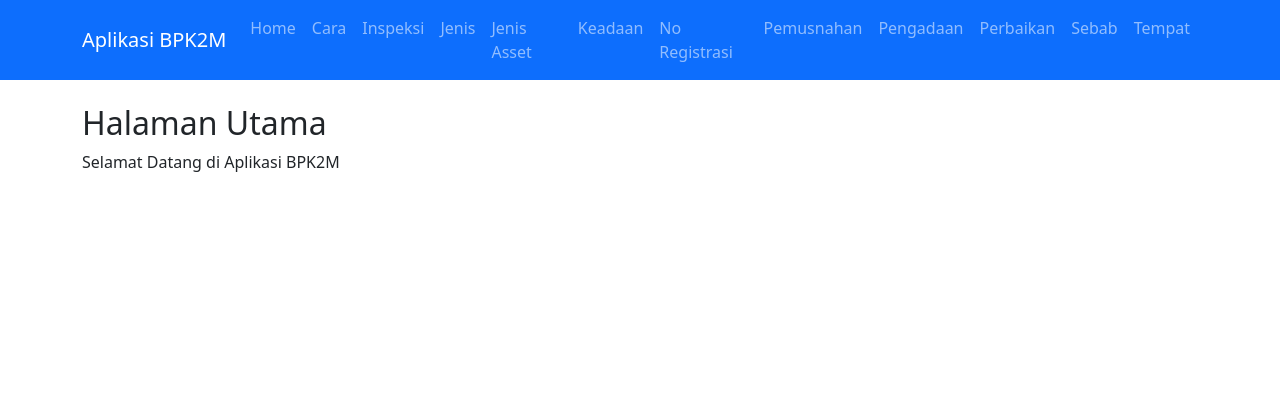
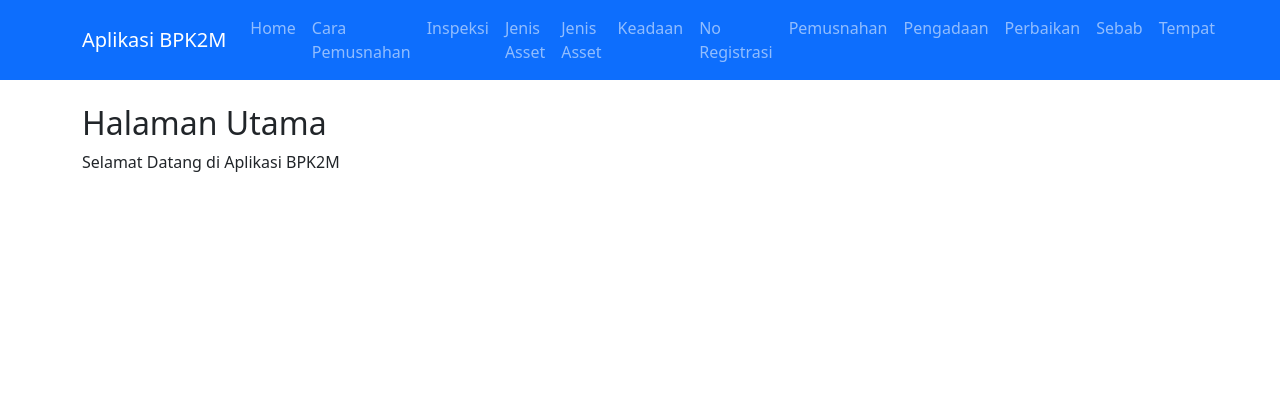
Before and after one commit to izankzoss/BPK2M, a PHP site: page /admin.php in a window 1280 px wide. Shown: the top 420 px of the page. Run offline with PHP 8.4, Linux system fonts and the light colour scheme; some libraries are stand-ins or nearby versions.

Commit message:
Update admin.php

```diff
--- a/admin.php
+++ b/admin.php
@@ -28,16 +28,16 @@ include "config/__config_database.php";
                         <a class="nav-link" href="<?php echo base_url(); ?>">Home</a>
                     </li>
                     <li class="nav-item">
-                        <a class="nav-link <?php echo isset($_GET['target']) && $_GET['target'] == 'cara' ? "active" : ""; ?>" href="<?php echo base_url(); ?>admin.php?target=cara">Cara</a>
+                        <a class="nav-link <?php echo isset($_GET['target']) && $_GET['target'] == 'cara' ? "active" : ""; ?>" href="<?php echo base_url(); ?>admin.php?target=cara_pemusnahan">Cara Pemusnahan</a>
                     </li>
                     <li class="nav-item">
                         <a class="nav-link <?php echo isset($_GET['target']) && $_GET['target'] == 'inspeksi' ? "active" : ""; ?>" href="<?php echo base_url(); ?>admin.php?target=inspeksi">Inspeksi</a>
                     </li>
                     <li class="nav-item">
-                        <a class="nav-link <?php echo isset($_GET['target']) && $_GET['target'] == 'jenis' ? "active" : ""; ?>" href="<?php echo base_url(); ?>admin.php?target=jenis">Jenis</a>
+                        <a class="nav-link <?php echo isset($_GET['target']) && $_GET['target'] == 'jenis' ? "active" : ""; ?>" href="<?php echo base_url(); ?>admin.php?target=jenis_asset">Jenis Asset</a>
                     </li>
                     <li class="nav-item">
-                        <a class="nav-link <?php echo isset($_GET['target']) && $_GET['target'] == 'jenis asset' ? "active" : ""; ?>" href="<?php echo base_url(); ?>admin.php?target=jenis asset">
+                        <a class="nav-link <?php echo isset($_GET['target']) && $_GET['target'] == 'jenis asset' ? "active" : ""; ?>" href="<?php echo base_url(); ?>admin.php?target=jenis_pemusnahan">
                             <i class="fa-solid fa-book"></i>Jenis Asset</a>
                     </li>
                     <li class="nav-item">
```
